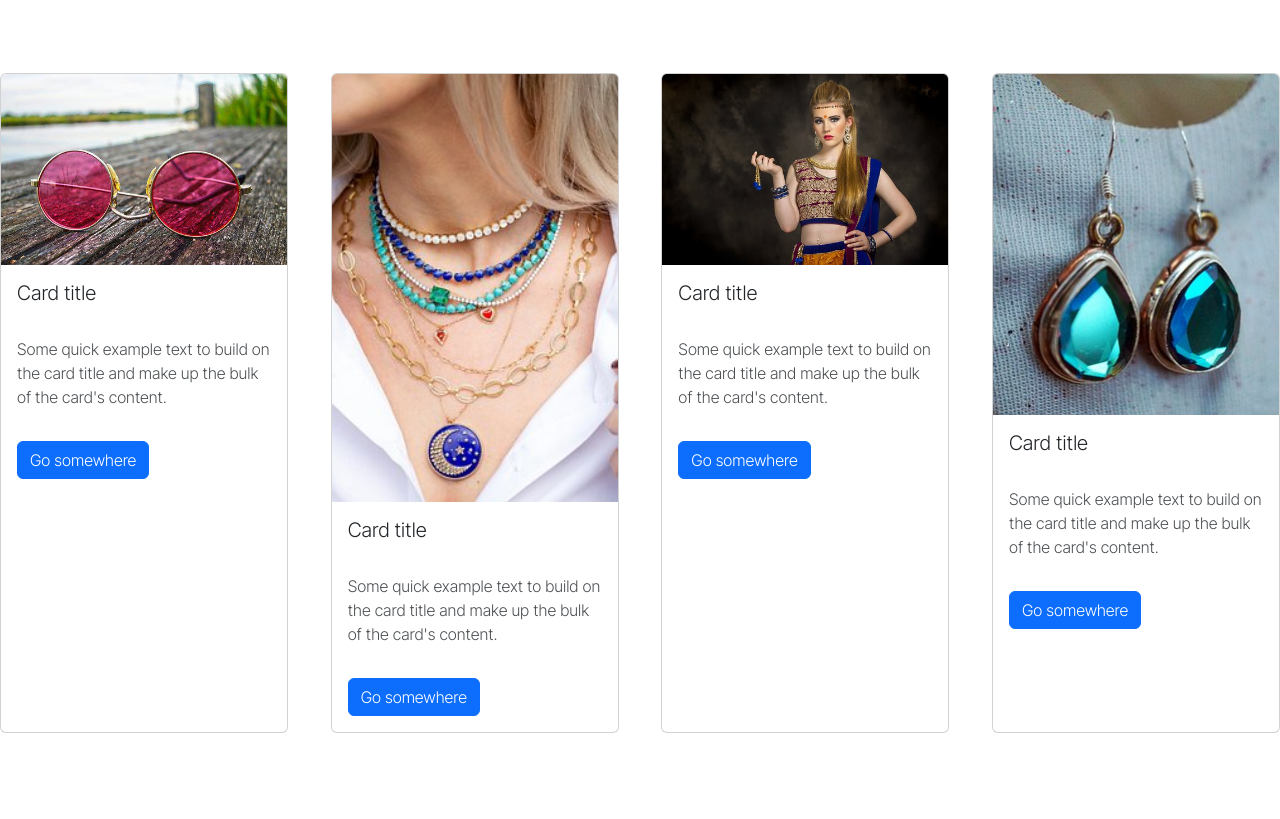
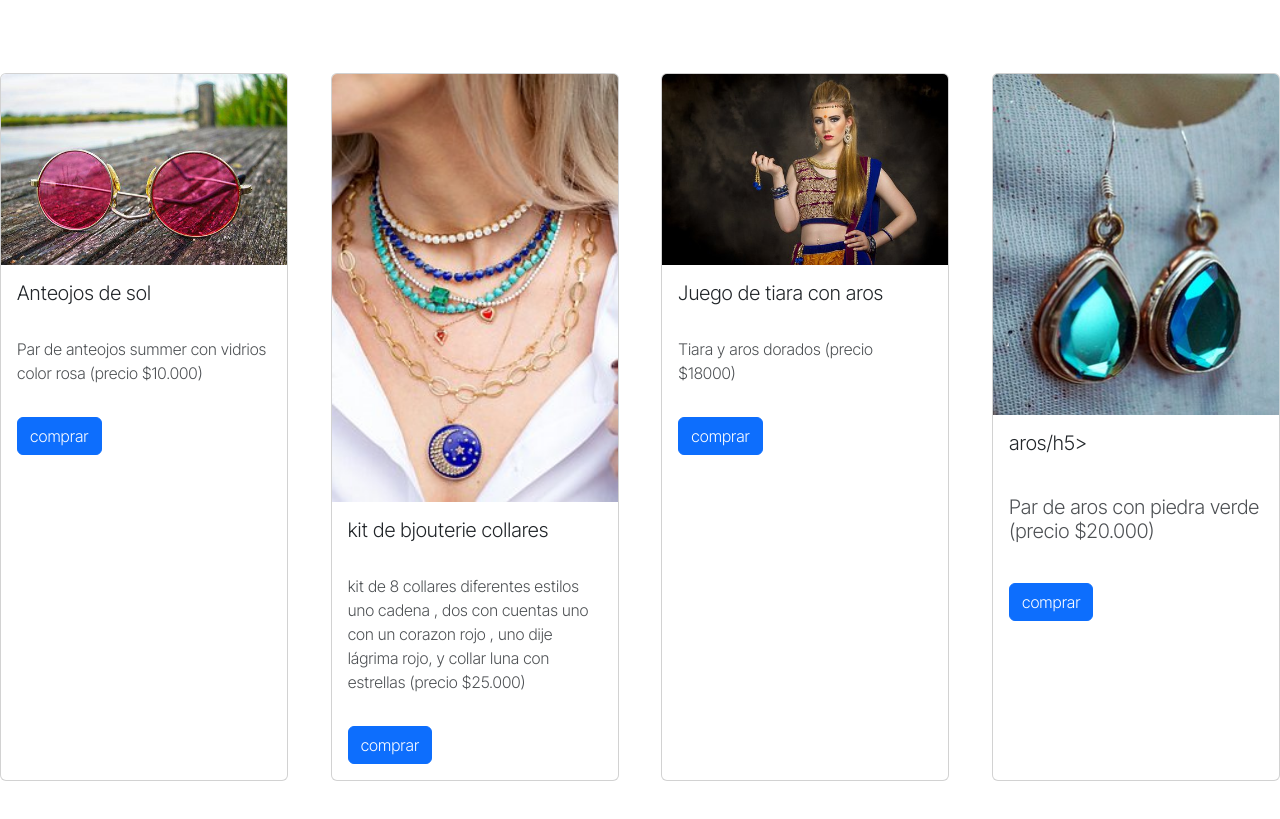
Before and after one commit to mariadrey17/Tiendaonline, a website: page pages/productos.html in a window 1280 px wide. Shown: the part 209-1028 px from the top of the page. Drawn offline with nearby package versions, Linux system fonts and the light colour scheme.

Commit message:
puse la información a los productos

```diff
--- a/pages/productos.html
+++ b/pages/productos.html
@@ -27,18 +27,18 @@
       <div class="card" style="width: 18rem;">
           <img src="../img/accessory-3002608__340.jpg" class="card-img-top" alt="...">
           <div class="card-body">
-            <h5 class="card-title">Card title</h5>
-            <p class="card-text">Some quick example text to build on the card title and make up the bulk of the card's content.</p>
-            <a href="#" class="btn btn-primary">Go somewhere</a>
+            <h5 class="card-title">Anteojos de sol</h5>
+            <p class="card-text">Par de anteojos summer con vidrios color rosa (precio $10.000)</p>
+            <a href="#" class="btn btn-primary">comprar</a>
           </div>
        </div>
 
        <div class="card" style="width: 18rem;">
           <img src="../img/beauty-7403551__340.jpg" class="card-img-top" alt="...">
           <div class="card-body">
-            <h5 class="card-title">Card title</h5>
-            <p class="card-text">Some quick example text to build on the card title and make up the bulk of the card's content.</p>
-            <a href="#" class="btn btn-primary">Go somewhere</a>
+            <h5 class="card-title">kit de bjouterie collares </h5>
+            <p class="card-text">kit de 8 collares diferentes estilos uno cadena , dos con cuentas uno con un corazon rojo , uno dije lágrima rojo, y collar luna con estrellas  (precio $25.000)</p>
+            <a href="#" class="btn btn-primary">comprar</a>
           </div>
        </div>
 
@@ -46,18 +46,18 @@
        <div class="card" style="width: 18rem;">
           <img src="../img/bindi-2416060__340.jpg" class="card-img-top" alt="...">
           <div class="card-body">
-            <h5 class="card-title">Card title</h5>
-            <p class="card-text">Some quick example text to build on the card title and make up the bulk of the card's content.</p>
-            <a href="#" class="btn btn-primary">Go somewhere</a>
+            <h5 class="card-title">Juego de tiara con aros</h5>
+            <p class="card-text">Tiara y aros dorados (precio $18000)</p>
+            <a href="#" class="btn btn-primary">comprar</a>
           </div>
        </div>
 
        <div class="card" style="width: 18rem;">
           <img src="../img/glass-665379__340.jpg" class="card-img-top" alt="...">
           <div class="card-body">
-            <h5 class="card-title">Card title</h5>
-            <p class="card-text">Some quick example text to build on the card title and make up the bulk of the card's content.</p>
-            <a href="#" class="btn btn-primary">Go somewhere</a>
+            <h5 class="card-title">aros/h5>
+            <p class="card-text">Par de aros con piedra verde (precio $20.000)</p>
+            <a href="#" class="btn btn-primary">comprar</a>
           </div>
        </div>
 
```
